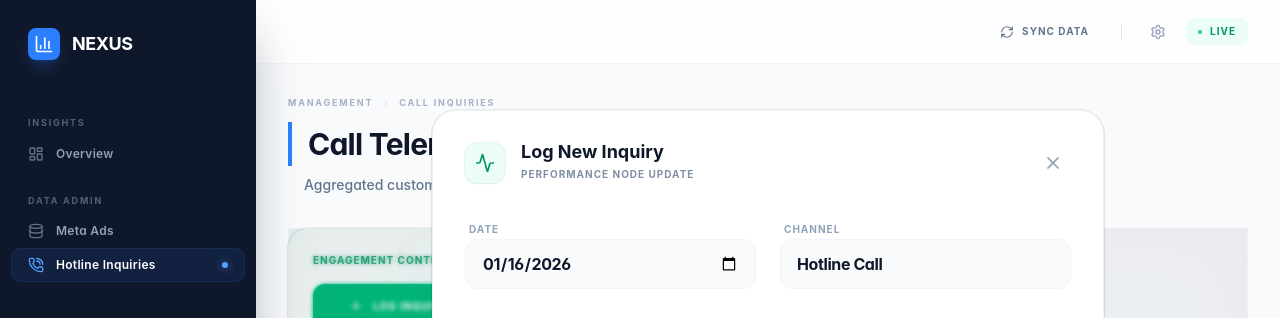
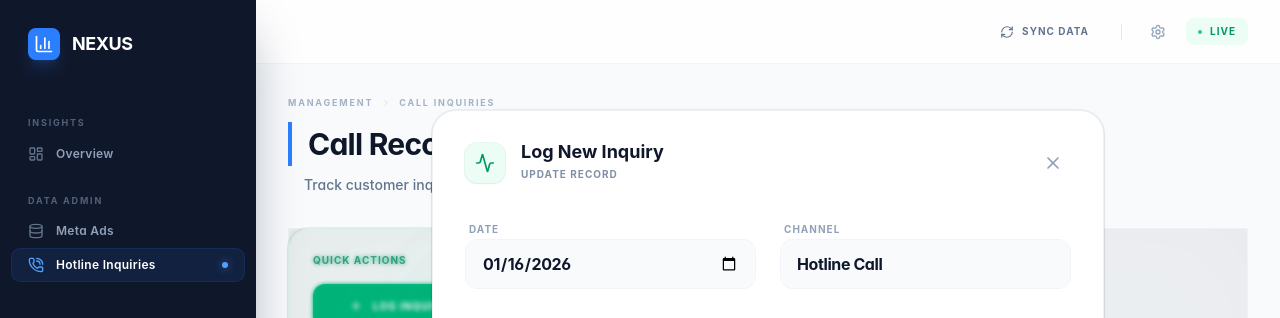
Before and after one commit to Frankalowe/marketing-roi-dashboard, a Next.js app: page /admin/calls in a window 1280 px wide. Both pictures are taken after a click on the button "LOG INQUIRY". Shown: the top 318 px of the page. Built offline with nearby package versions, Linux system fonts and the light colour scheme; no server answers; the database is empty.

Commit message:
Update meta ads management client and other dashboard components

```diff
--- a/src/app/(dashboard)/admin/calls/CallInquiriesClient.tsx
+++ b/src/app/(dashboard)/admin/calls/CallInquiriesClient.tsx
@@ -120,7 +120,7 @@ export default function CallInquiriesClient({ initialInquiries }: CallInquiriesC
         <div className="space-y-8 animate-fade-in-up">
             <div className="grid grid-cols-1 md:grid-cols-4 gap-6">
                 <Card className="p-6 bg-emerald-50/10 border-emerald-500/10 relative overflow-hidden group hover:border-emerald-500/20 transition-all">
-                    <p className="text-[10px] font-bold text-emerald-600 uppercase tracking-widest mb-4 opacity-80">Engagement Control</p>
+                    <p className="text-[10px] font-bold text-emerald-600 uppercase tracking-widest mb-4 opacity-80">Quick Actions</p>
                     <button
                         onClick={() => {
                             setEditingRecord(null)
@@ -142,7 +142,7 @@ export default function CallInquiriesClient({ initialInquiries }: CallInquiriesC
                     icon={<Activity className="w-4 h-4" />}
                     action={
                         <div className="flex items-center gap-2 px-3 py-1.5 bg-blue-50 border border-blue-100 rounded-lg text-[9px] font-bold text-blue-600 uppercase tracking-widest">
-                            <Zap className="w-3.5 h-3.5" /> Nodes Synchronized
+                            <Zap className="w-3.5 h-3.5" /> Data Synced
                         </div>
                     }
                 />
@@ -165,7 +165,7 @@ export default function CallInquiriesClient({ initialInquiries }: CallInquiriesC
                                 </div>
                                 <div>
                                     <h2 className="text-lg font-bold text-slate-900 leading-none mb-1.5">{editingRecord ? 'Edit Inquiry' : 'Log New Inquiry'}</h2>
-                                    <p className="text-[10px] text-slate-500 font-bold uppercase tracking-widest opacity-80">Performance Node Update</p>
+                                    <p className="text-[10px] text-slate-500 font-bold uppercase tracking-widest opacity-80">Update Record</p>
                                 </div>
                             </div>
                             <button
--- a/src/app/(dashboard)/admin/calls/page.tsx
+++ b/src/app/(dashboard)/admin/calls/page.tsx
@@ -8,8 +8,8 @@ export default async function AdminCallsPage() {
     return (
         <div className="space-y-10">
             <PageHeader
-                title="Call Telemetry"
-                subtitle="Aggregated customer ingress across global market hubs."
+                title="Call Records"
+                subtitle="Track customer inquiries from all channels and locations."
                 breadcrumbs={['Management', 'Call Inquiries']}
             />
             <CallInquiriesClient
--- a/src/app/(dashboard)/admin/meta-ads/MetaAdsManagementClient.tsx
+++ b/src/app/(dashboard)/admin/meta-ads/MetaAdsManagementClient.tsx
@@ -125,7 +125,7 @@ export default function MetaAdsManagementClient({ initialAds }: { initialAds: an
                     icon={<Database className="w-4 h-4" />}
                     action={
                         <div className="flex items-center gap-2 px-3 py-1.5 bg-emerald-50 border border-emerald-100 rounded-lg text-[9px] font-bold text-emerald-600 uppercase tracking-widest">
-                            <Zap className="w-3.5 h-3.5" /> Real-time Node Sync
+                            <Zap className="w-3.5 h-3.5" /> Live Data
                         </div>
                     }
                 />
@@ -148,7 +148,7 @@ export default function MetaAdsManagementClient({ initialAds }: { initialAds: an
                                 </div>
                                 <div>
                                     <h2 className="text-lg font-bold text-slate-900 leading-none mb-1.5">{editingRecord ? 'Edit Record' : 'Add New Record'}</h2>
-                                    <p className="text-[10px] text-slate-500 font-bold uppercase tracking-widest opacity-80">Campaign Management Node</p>
+                                    <p className="text-[10px] text-slate-500 font-bold uppercase tracking-widest opacity-80">Campaign Management</p>
                                 </div>
                             </div>
                             <button
--- a/src/components/dashboard/OverviewMetrics.tsx
+++ b/src/components/dashboard/OverviewMetrics.tsx
@@ -171,8 +171,8 @@ export default function OverviewMetrics({ stats, analytics }: OverviewMetricsPro
 
                 <Card className="lg:col-span-8 p-0 overflow-hidden flex flex-col">
                     <CardHeader
-                        title="Daily Performance Node"
-                        subtitle="Day-by-day spend and inquiry correlation"
+                        title="Daily Performance"
+                        subtitle="Day-by-day spend and inquiry tracking"
                         icon={<Activity className="w-4 h-4" />}
                     />
                     <CardContent className="flex-1 p-0 overflow-x-auto">
@@ -229,7 +229,7 @@ export default function OverviewMetrics({ stats, analytics }: OverviewMetricsPro
                         action={
                             <div className="flex items-center gap-2 px-3 py-1.5 bg-blue-50 border border-blue-100 rounded-lg text-[9px] font-bold text-blue-600 uppercase tracking-widest">
                                 <div className="w-1.5 h-1.5 rounded-full bg-blue-500 animate-pulse" />
-                                Live Global Feed
+                                Live Data
                             </div>
                         }
                     />
```
